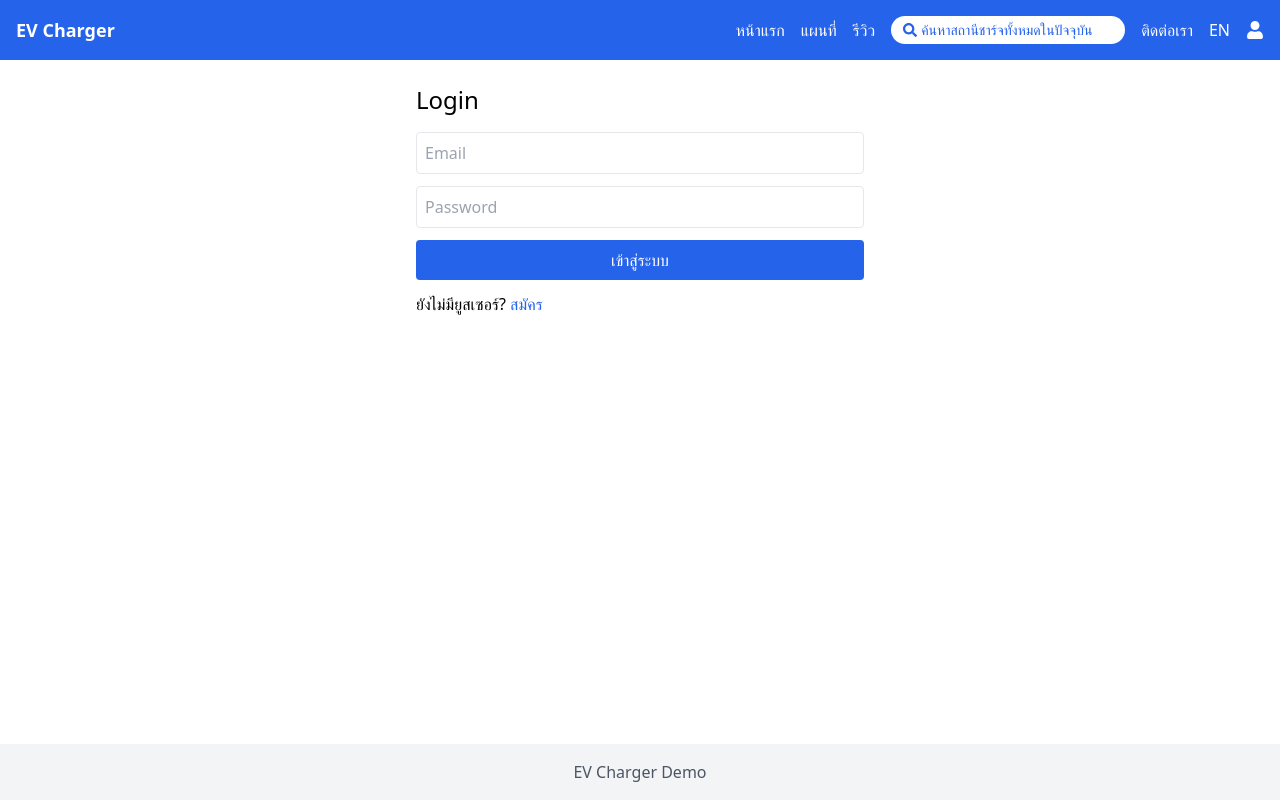
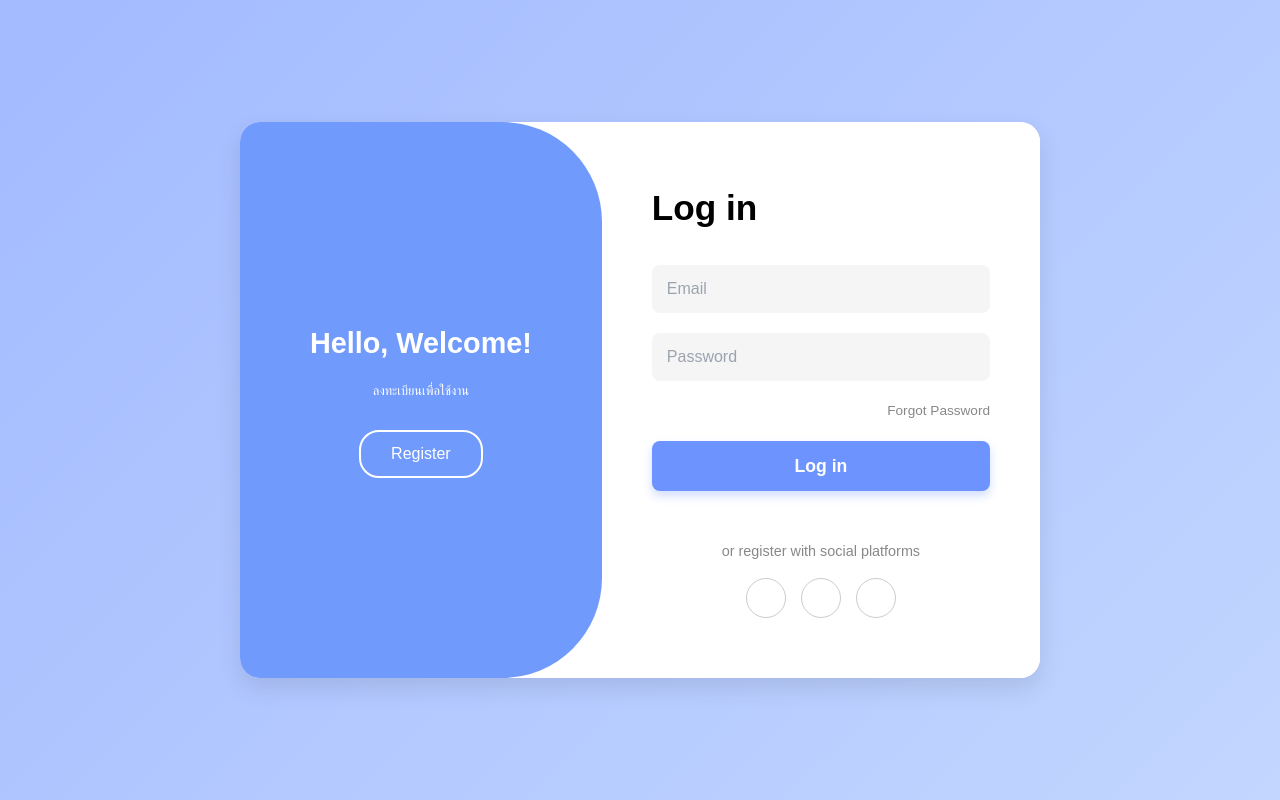
Before and after one commit to POOHNAPAT/ev-full-main0.2, a React (Vite) app: page /login in a window 1280 px wide. Built offline with nearby package versions, Linux system fonts and the light colour scheme; no server answers.

Commit message:
2.1.3 เพิ่มหน้า  Login

```diff
--- a/src/App.jsx
+++ b/src/App.jsx
@@ -1,7 +1,6 @@
 import { Routes, Route, Link } from 'react-router-dom'
 import Home from './pages/Home'
-import Login from './pages/Login'
-import Signup from './pages/Signup'
+import LoginSignup from './components/LoginSignup'
 import MapPage from './pages/Map'
 import Profile from './pages/Profile'
 import Booking from './pages/Booking'
@@ -10,12 +9,21 @@ import PaymentMethods from './pages/PaymentMethods'
 import UsageHistory from './pages/UsageHistory'
 import AddVehicle from './pages/AddVehicle'
 import Contact from './pages/Contact'
-import { AuthProvider } from './components/AuthContext'
+import { AuthProvider, useAuth } from './components/AuthContext'
 import { LanguageProvider, useLanguage } from './components/LanguageContext'
 import { FaSearch, FaUser } from 'react-icons/fa'
 
 function AppContent() {
   const { language, toggleLanguage, t } = useLanguage();
+  const { user, loading } = useAuth();
+
+  if (loading) {
+    return <div className="flex justify-center items-center min-h-screen">Loading...</div>;
+  }
+
+  if (!user) {
+    return <LoginSignup initialIsLogin={true} />;
+  }
 
   return (
     <div className="min-h-screen flex flex-col">
@@ -45,14 +53,20 @@ function AppContent() {
           <Link to="/profile" className="ml-3 hover:underline transition duration-300 hover:text-blue-200">
             <FaUser className="text-lg" />
           </Link>
+          <button onClick={() => {
+            const { logout } = useAuth();
+            logout();
+          }} className="ml-3 hover:underline transition duration-300 hover:text-blue-200">
+            Logout
+          </button>
         </nav>
       </header>
 
         <main className="flex-1 p-6">
           <Routes>
             <Route path="/" element={<Home/>} />
-            <Route path="/login" element={<Login/>} />
-            <Route path="/signup" element={<Signup/>} />
+            <Route path="/login" element={<LoginSignup initialIsLogin={true} />} />
+            <Route path="/signup" element={<LoginSignup initialIsLogin={false} />} />
             <Route path="/map" element={<MapPage/>} />
             <Route path="/profile" element={<Profile/>} />
             <Route path="/booking/:id" element={<Booking/>} />
--- /dev/null
+++ b/src/components/LoginSignup.jsx
@@ -0,0 +1,134 @@
+import React, { useState, useEffect } from 'react';
+import { useNavigate } from 'react-router-dom';
+import { useAuth } from './AuthContext';
+import '../styles/LoginSignup.css';
+
+function LoginSignup({ initialIsLogin = true }) {
+  const [isLogin, setIsLogin] = useState(initialIsLogin);
+  const [formData, setFormData] = useState({
+    email: '',
+    password: '',
+    confirmPassword: ''
+  });
+  const [error, setError] = useState('');
+  const { login, signup } = useAuth();
+  const navigate = useNavigate();
+
+  useEffect(() => {
+    setIsLogin(initialIsLogin);
+    setFormData({
+      username: '',
+      email: '',
+      password: '',
+      confirmPassword: ''
+    });
+    setError('');
+  }, [initialIsLogin]);
+
+  const handleInputChange = (e) => {
+    const { name, value } = e.target;
+    setFormData(prev => ({
+      ...prev,
+      [name]: value
+    }));
+  };
+
+  const handleSubmit = async (e) => {
+    e.preventDefault();
+    setError('');
+    try {
+      if (isLogin) {
+        await login(formData.email, formData.password);
+        navigate('/');
+      } else {
+        if (formData.password !== formData.confirmPassword) {
+          setError('Passwords do not match');
+          return;
+        }
+        await signup(formData.email, formData.password);
+        navigate('/');
+      }
+    } catch (err) {
+      setError(err.message);
+    }
+  };
+
+  const toggleMode = () => {
+    setIsLogin(!isLogin);
+    setFormData({
+      email: '',
+      password: '',
+      confirmPassword: ''
+    });
+    setError('');
+  };
+
+  return (
+    <div className="login-wrapper">
+      <div className="login-container">
+        <div className="left-panel">
+          <h2>{isLogin ? 'Hello, Welcome!' : 'Join Us!'}</h2>
+          <p>{isLogin ? 'ลงทะเบียนเพื่อใช้งาน' : 'Already have an account?'}</p>
+          <button className="signup-button" onClick={toggleMode}>
+            {isLogin ? 'Register' : 'Log in'}
+          </button>
+        </div>
+
+        <div className="right-panel">
+          <h1>{isLogin ? 'Log in' : 'Sign up'}</h1>
+          <form onSubmit={handleSubmit}>
+            <div className="input-group">
+              <input
+                type="email"
+                name="email"
+                placeholder="Email"
+                value={formData.email}
+                onChange={handleInputChange}
+                required
+              />
+            </div>
+            <div className="input-group">
+              <input
+                type="password"
+                name="password"
+                placeholder="Password"
+                value={formData.password}
+                onChange={handleInputChange}
+                required
+              />
+            </div>
+            {!isLogin && (
+              <div className="input-group">
+                <input
+                  type="password"
+                  name="confirmPassword"
+                  placeholder="Confirm Password"
+                  value={formData.confirmPassword}
+                  onChange={handleInputChange}
+                  required
+                />
+              </div>
+            )}
+            {isLogin && (
+              <a href="#" className="forgot-password">Forgot Password</a>
+            )}
+            {error && <div className="text-red-600 mb-4">{error}</div>}
+            <button type="submit" className="login-button">
+              {isLogin ? 'Log in' : 'Register'}
+            </button>
+
+            <p className="social-text">or register with social platforms</p>
+
+            <div className="social-icons">
+              <a href="#" className="social-icon"><i className="fab fa-google"></i></a>
+              <a href="#" className="social-icon"><i className="fab fa-apple"></i></a>
+              <a href="#" className="social-icon"><i className="fab fa-facebook-f"></i></a>
+            </div>
+          </form>
+        </div>
+      </div>
+    </div>
+  );
+}
+
+export default LoginSignup;
--- a/src/firebaseConfig.js
+++ b/src/firebaseConfig.js
@@ -1,10 +1,14 @@
-// Replace the placeholders below with your Firebase project config.
-// You can find these in your Firebase console -> Project settings.
-export const firebaseConfig = {
-  apiKey: "YOUR_API_KEY",
-  authDomain: "YOUR_AUTH_DOMAIN",
-  projectId: "YOUR_PROJECT_ID",
-  storageBucket: "YOUR_STORAGE_BUCKET",
-  messagingSenderId: "YOUR_MESSAGING_SENDER_ID",
-  appId: "YOUR_APP_ID"
+import { initializeApp } from 'firebase/app';
+import { getAuth } from 'firebase/auth';
+
+const firebaseConfig = {
+  apiKey: "AIzaSyD_your_actual_api_key_here",
+  authDomain: "your-project.firebaseapp.com",
+  projectId: "your-project-id",
+  storageBucket: "your-project.appspot.com",
+  messagingSenderId: "123456789012",
+  appId: "1:123456789012:web:abcdef123456"
 };
+
+
+export { firebaseConfig };
--- /dev/null
+++ b/src/styles/LoginSignup.css
@@ -0,0 +1,187 @@
+:root {
+    --main-blue: #709afc; /* สีฟ้าหลัก */
+    --light-blue: #a3baff; /* สีฟ้าอ่อนสำหรับพื้นหลัง */
+    --login-button-blue: #6d93ff; /* สีปุ่ม Log in */
+    --white: #ffffff;
+    --shadow: 0 10px 25px rgba(0, 0, 0, 0.1);
+}
+
+.login-wrapper {
+    font-family: Arial, sans-serif;
+    display: flex;
+    justify-content: center;
+    align-items: center;
+    min-height: 100vh;
+    margin: 0;
+    /* ไล่โทนสีพื้นหลังอ่อน ๆ */
+    background: linear-gradient(135deg, var(--light-blue), #c2d6ff);
+}
+
+/* กล่องหลักของ UI */
+.login-container {
+    display: flex;
+    width: 800px; /* ปรับขนาดตามต้องการ */
+    max-width: 90%;
+    border-radius: 20px;
+    box-shadow: var(--shadow);
+    overflow: hidden; /* สำคัญเพื่อให้ border-radius แสดงผลถูกต้อง */
+    background-color: var(--white);
+}
+
+/* ส่วนซ้าย: แผงสีฟ้า */
+.left-panel {
+    flex: 1; /* กินพื้นที่ 1 ส่วน */
+    background-color: var(--main-blue);
+    color: var(--white);
+    padding: 40px;
+    display: flex;
+    flex-direction: column;
+    justify-content: center;
+    align-items: center;
+    text-align: center;
+    position: relative;
+    /* สร้างส่วนโค้งมนที่มุมขวาบนและขวาล่างของแผงซ้าย */
+    border-top-right-radius: 100px; /* ทำให้เกิดส่วนโค้งมน */
+    border-bottom-right-radius: 100px;
+    /* จัดเลย์เอาต์เฉพาะส่วนโค้งมนเพื่อให้ออกมาเหมือนในภาพ */
+    transform: translateX(0);
+    z-index: 1; /* ให้ทับซ้อนกับ right-panel เล็กน้อย */
+
+    /* การจัดตำแหน่ง H2 และ P ให้เหมือนในภาพ */
+    gap: 10px;
+}
+
+.left-panel h2 {
+    font-size: 1.8rem;
+    font-weight: bold;
+    margin-bottom: 5px;
+}
+
+.left-panel p {
+    font-size: 0.8rem;
+    margin-bottom: 20px;
+}
+
+.signup-button {
+    background-color: transparent;
+    border: 2px solid var(--white);
+    color: var(--white);
+    padding: 10px 30px;
+    border-radius: 20px;
+    cursor: pointer;
+    font-size: 1rem;
+    transition: background-color 0.3s;
+}
+
+.signup-button:hover {
+    background-color: rgba(255, 255, 255, 0.1);
+}
+
+/* ส่วนขวา: ฟอร์มเข้าสู่ระบบ */
+.right-panel {
+    flex: 1.2; /* กินพื้นที่มากกว่าส่วนซ้ายเล็กน้อย */
+    padding: 60px 50px;
+    display: flex;
+    flex-direction: column;
+    justify-content: center;
+    background-color: var(--white);
+}
+
+.right-panel h1 {
+    font-size: 2.2rem;
+    font-weight: bold;
+    margin-bottom: 30px;
+}
+
+.input-group {
+    margin-bottom: 20px;
+}
+
+.right-panel input {
+    width: 100%;
+    padding: 12px 15px;
+    border: 1px solid #ccc;
+    border-radius: 8px; /* มุมโค้งมนสำหรับช่อง input */
+    box-sizing: border-box;
+    background-color: #f5f5f5; /* สีพื้นหลังช่อง input อ่อนๆ */
+    border: none;
+    outline: none;
+}
+
+.forgot-password {
+    display: block;
+    text-align: right;
+    font-size: 0.85rem;
+    color: #888;
+    text-decoration: none;
+    margin-bottom: 20px;
+}
+
+.login-button {
+    width: 100%;
+    background-color: var(--login-button-blue);
+    color: var(--white);
+    padding: 12px;
+    border: none;
+    border-radius: 8px; /* มุมโค้งมนสำหรับปุ่ม */
+    cursor: pointer;
+    font-size: 1.1rem;
+    font-weight: bold;
+    margin-bottom: 20px;
+    transition: background-color 0.3s;
+    box-shadow: 0 5px 10px rgba(109, 147, 255, 0.3); /* เงาสำหรับปุ่ม */
+}
+
+.login-button:hover {
+    background-color: #4a75ff;
+}
+
+.social-text {
+    text-align: center;
+    font-size: 0.9rem;
+    color: #888;
+    margin: 30px 0 15px;
+}
+
+.social-icons {
+    display: flex;
+    justify-content: center;
+    gap: 15px;
+}
+
+.social-icon {
+    display: flex;
+    justify-content: center;
+    align-items: center;
+    width: 40px;
+    height: 40px;
+    border: 1px solid #ccc;
+    border-radius: 50%; /* วงกลม */
+    color: #555;
+    font-size: 1.2rem;
+    text-decoration: none;
+    transition: border-color 0.3s;
+}
+
+.social-icon:hover {
+    border-color: var(--login-button-blue);
+    color: var(--login-button-blue);
+}
+
+/* ปรับให้รองรับหน้าจอขนาดเล็ก */
+@media (max-width: 768px) {
+    .login-container {
+        flex-direction: column;
+        border-radius: 10px;
+    }
+
+    .left-panel {
+        /* ยกเลิกการโค้งมนเฉพาะมุมขวาบน/ล่างเมื่ออยู่ในโหมดคอลัมน์ */
+        border-radius: 0;
+        padding: 30px 20px;
+    }
+
+    .right-panel {
+        padding: 40px 30px;
+    }
+}
```
Also changed, not shown: 1 other file (tests, documents, lock files or other folders).
